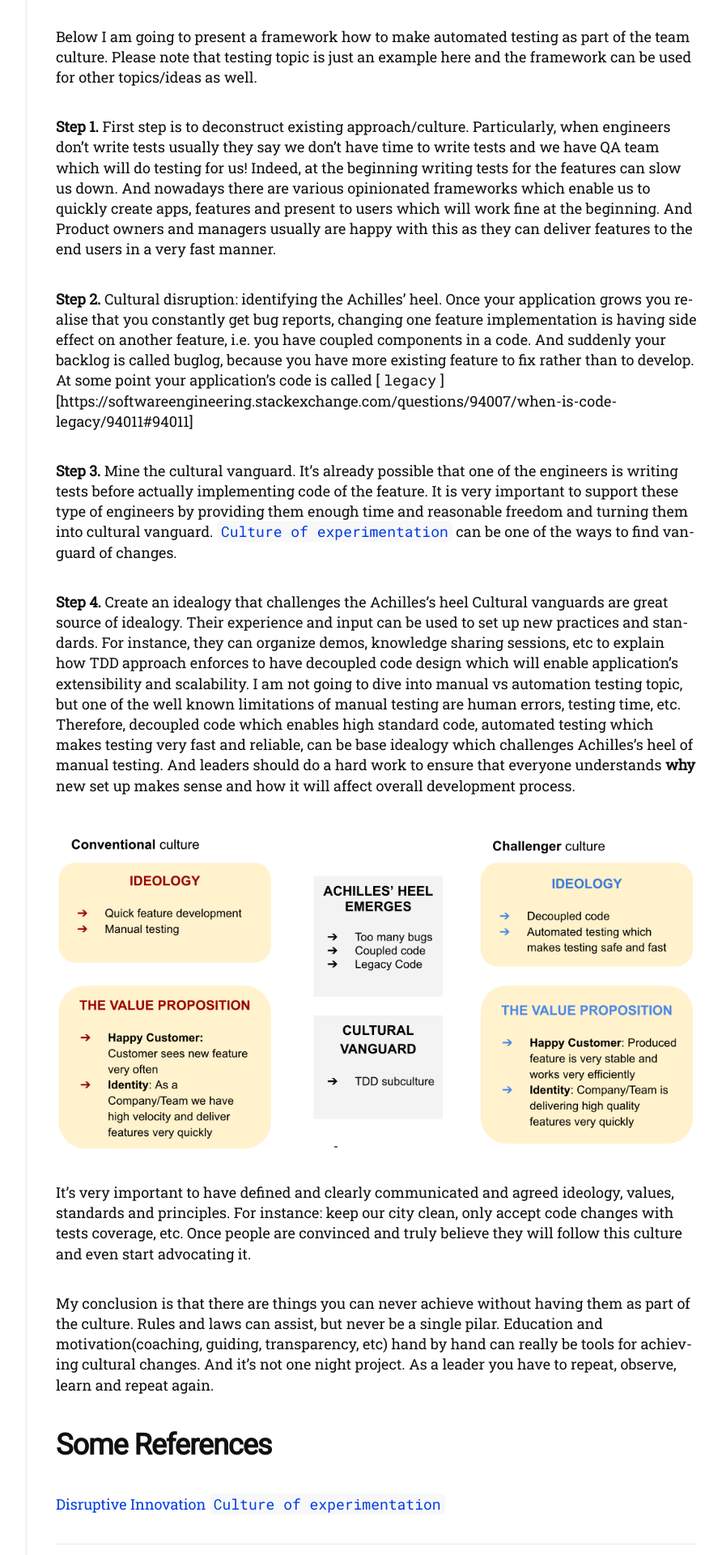
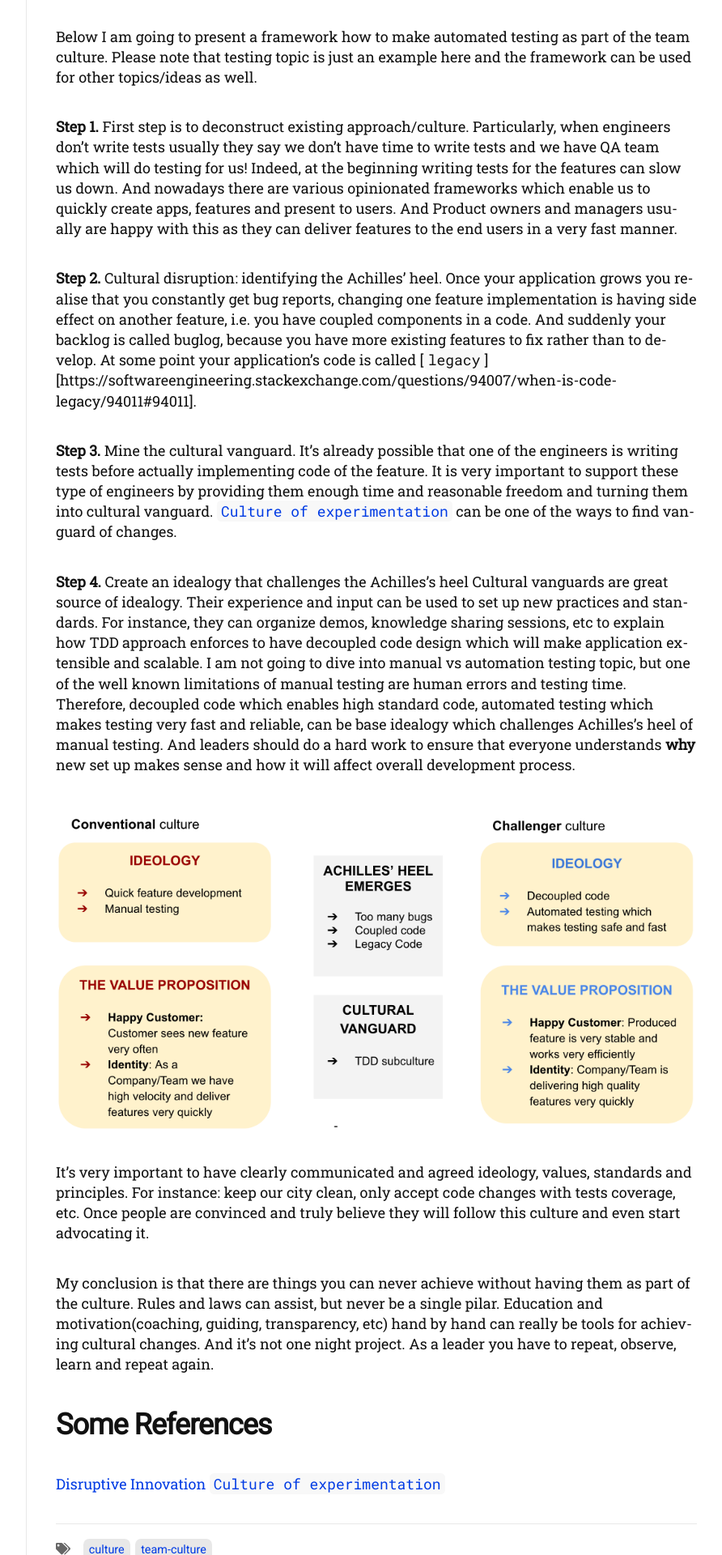
Before and after one commit to OhDavit/ohDavit.github.io, a Jekyll site: the page built from _posts/2020-01-10-culture-change.md, in a window 1280 px wide. Shown: the part 520-2440 px from the top of the page at 81% size, without its empty margins (307-1199 px from the left). Built offline with Jekyll 4.4.1, drawn with Linux system fonts in a browser that asks for light colours; nearby versions of some CDN libraries; some web fonts are replaced; comment, search, counter and statistics services are not loaded.

Commit message:
make sentences simpler

```diff
--- a/_posts/2020-01-10-culture-change.md
+++ b/_posts/2020-01-10-culture-change.md
@@ -11,24 +11,22 @@ In a world of software development, coding standards, test coverage and team's d
 Below I am going to present a framework how to make automated testing as part of the team culture. Please note that testing topic is just an example here and the framework can be used for other topics/ideas as well.
 
   **Step 1.** First step is to deconstruct existing approach/culture.
-Particularly, when engineers don't write tests usually they say we don't have time to write tests and we have QA team which will do testing for us! Indeed, at the beginning writing tests for the features can slow us down. And nowadays there are various opinionated frameworks which enable us to quickly create apps, features and present to users which will work fine at the beginning. And Product owners and managers usually are happy with this as they can deliver features to the end users in a very fast manner.
+Particularly, when engineers don't write tests usually they say we don't have time to write tests and we have QA team which will do testing for us! Indeed, at the beginning writing tests for the features can slow us down. And nowadays there are various opinionated frameworks which enable us to quickly create apps, features and present to users. And Product owners and managers usually are happy with this as they can deliver features to the end users in a very fast manner.
 
   **Step 2.** Cultural disruption: identifying the Achilles' heel.
-Once your application grows you realise that you constantly get bug reports, changing one feature implementation is having side effect on another feature, i.e. you have coupled components in a code. And suddenly your backlog is called buglog, because you have more existing feature to fix rather than to develop. At some point your application's code is called [`legacy`][https://softwareengineering.stackexchange.com/questions/94007/when-is-code-legacy/94011#94011]
+Once your application grows you realise that you constantly get bug reports, changing one feature implementation is having side effect on another feature, i.e. you have coupled components in a code. And suddenly your backlog is called buglog, because you have more existing features to fix rather than to develop. At some point your application's code is called [`legacy`][https://softwareengineering.stackexchange.com/questions/94007/when-is-code-legacy/94011#94011].
 
   **Step 3.** Mine the cultural vanguard.
 It's already possible that one of the engineers is writing tests before actually implementing code of the feature. It is very important to support these type of engineers by providing them enough time and reasonable freedom and turning them into cultural vanguard. [`Culture of experimentation`](https://hbr.org/2020/03/productive-innovation?ab=hero-main-text#building-a-culture-of-experimentation) can be one of the ways to find vanguard of changes.
 
   **Step 4.** Create an idealogy that challenges the Achilles's heel
-Cultural vanguards are great source of idealogy. Their experience and input can be used to set up new practices and standards. For instance, they can organize demos, knowledge sharing sessions, etc to explain how TDD approach enforces to have decoupled code design which will enable application's extensibility and scalability.
-I am not going to dive into manual vs automation testing topic, but one of the well known limitations of manual testing are human errors, testing time, etc.
-Therefore, decoupled code which enables high standard code, automated testing which makes testing very fast and reliable, can be base idealogy which challenges Achilles's heel of manual testing. And leaders should do a hard work to ensure that everyone understands **why** new set up makes sense and how it will affect overall development process.
+Cultural vanguards are great source of idealogy. Their experience and input can be used to set up new practices and standards. For instance, they can organize demos, knowledge sharing sessions, etc to explain how TDD approach enforces to have decoupled code design which will make application extensible and scalable. I am not going to dive into manual vs automation testing topic, but one of the well known limitations of manual testing are human errors and testing time. Therefore, decoupled code which enables high standard code, automated testing which makes testing very fast and reliable, can be base idealogy which challenges Achilles's heel of manual testing. And leaders should do a hard work to ensure that everyone understands **why** new set up makes sense and how it will affect overall development process.
 
 
 ![Cultural change framework](/images/culture_change.png)
 
 
-It's very important to have defined and clearly communicated and agreed ideology, values, standards and principles. For instance: keep our city clean, only accept code changes with tests coverage, etc. Once people are convinced and truly believe they will follow this culture and even start advocating it.
+It's very important to have clearly communicated and agreed ideology, values, standards and principles. For instance: keep our city clean, only accept code changes with tests coverage, etc. Once people are convinced and truly believe they will follow this culture and even start advocating it.
 
 My conclusion is that there are things you can never achieve without having them as part of the culture. Rules and laws can assist, but never be a single pilar. Education and motivation(coaching, guiding, transparency, etc) hand by hand can really be tools for achieving cultural changes. And it's not one night project. As a leader you have to repeat, observe, learn and repeat again.
 
```
